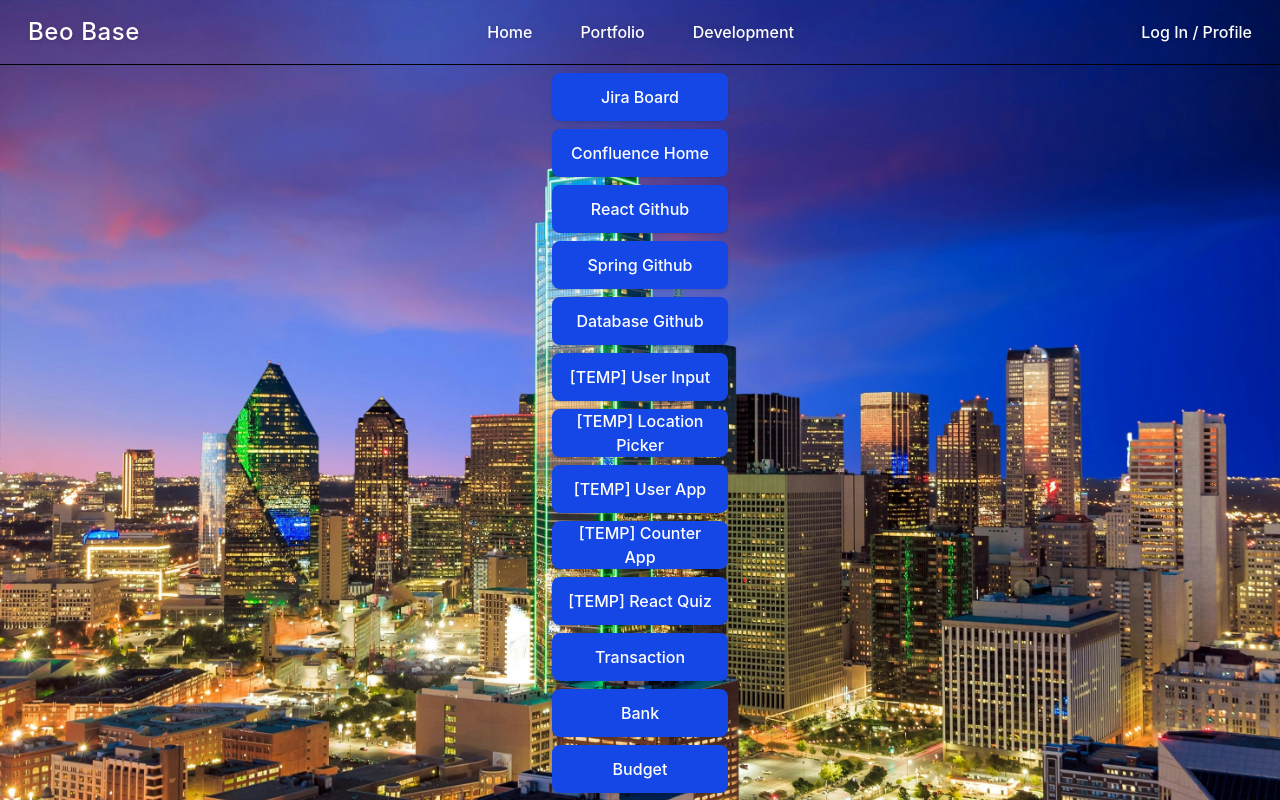
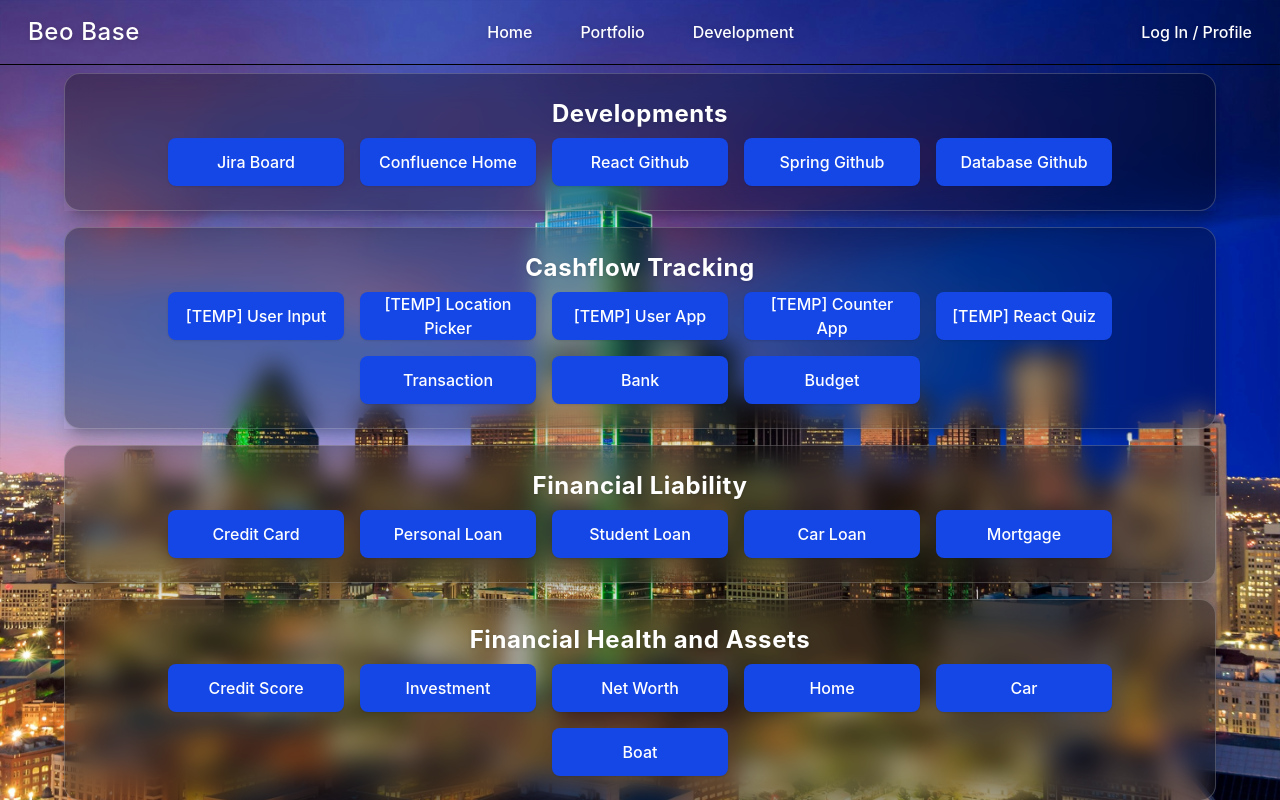
Before and after one commit to BeoBase/beo-react, a React (Vite) app: page / in a window 1280 px wide. Shown: the top 800 px of the page. Built offline with nearby package versions, Linux system fonts and the light colour scheme.

Commit message:
BEO-526: demo the new AppList component in the Home page

```diff
--- a/src/pages/Home.tsx
+++ b/src/pages/Home.tsx
@@ -5,7 +5,7 @@ import Connect from "../components/footer/Connect.tsx";
 import InfoBox from "../components/infoBox/InfoBox.tsx";
 import Button from "../components/ui/Button.tsx";
 import Card from "../components/ui/Card.tsx";
-import AppButton from "../components/apps/AppButton.tsx";
+import AppList from "../components/apps/AppList.tsx";
 
 import {boxesHomeData} from "../data/BoxesHome.ts";
 import {appsData} from "../data/AppsData.ts";
@@ -39,11 +39,7 @@ export default function Home() {
 
   return (
     <>
-      <div className="mx-auto my-2 flex max-w-6xl flex-col gap-2 px-6">
-        {appsData.map((app) => (
-            <AppButton key={app.name} app={app} />
-        ))}
-      </div>
+      <AppList apps={appsData} />
 
       {boxesHomeData.map((box, index) => (
         <InfoBox
```
